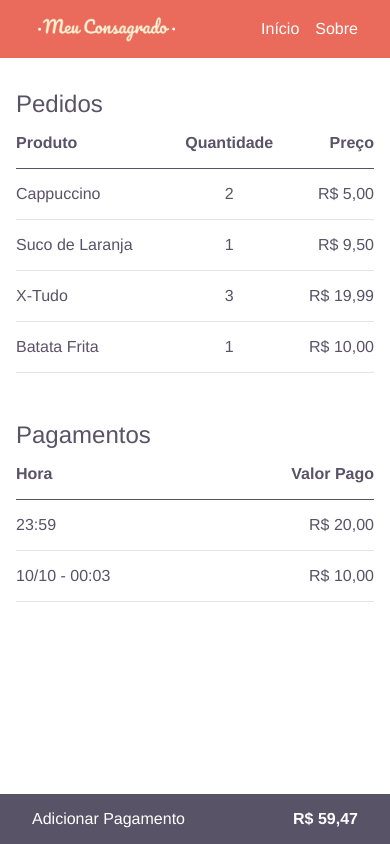
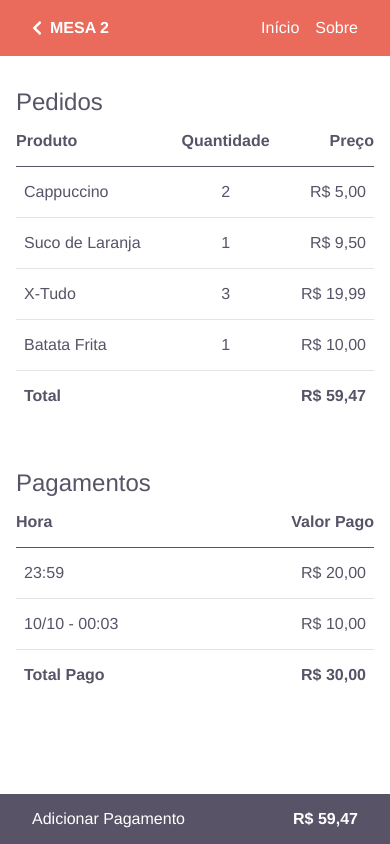
Before and after one commit to rochabianca/meu-consagrado, a Vue app: page /table/2 in a window 390 px wide. Built offline with nearby package versions, Linux system fonts and the light colour scheme.

Commit message:
removing consoles logs and adjusting some styling

```diff
--- a/src/App.vue
+++ b/src/App.vue
@@ -28,7 +28,6 @@ export default {
     };
     resources(window);
     window.addEventListener("resize", () => {
-      console.log("resized");
       resources(window);
     });
   }
--- a/src/assets/scss/global.scss
+++ b/src/assets/scss/global.scss
@@ -38,7 +38,7 @@
   }
   th,
   td {
-    padding: 16px 0px;
+    padding: 16px 8px;
     vertical-align: middle;
     border-bottom: 1px solid $gray;
   }
--- a/src/assets/scss/variables.scss
+++ b/src/assets/scss/variables.scss
@@ -1,7 +1,8 @@
 $red: #EA6B5B;
-$yellow-dark: #E5B85E;
+$dark-yellow: #E5B85E;
 $white: #ffffff;
 $dark-blue: #585367;
 $gray: #E4E4E5;
 $dark-gray: #9292a0;
 $purple: #876999;
+$green: #53BB9C;
--- a/src/components/Navbar.vue
+++ b/src/components/Navbar.vue
@@ -36,13 +36,12 @@ export default {
       isTablePage: false
     };
   },
+  created() {
+    this.isTablePage = this.$route.path.includes("/table/");
+  },
   watch: {
     $route(to) {
-      if (to.path.includes("/table/")) {
-        this.isTablePage = true;
-      } else {
-        this.isTablePage = false;
-      }
+      this.isTablePage = to.path.includes("/table/");
     }
   },
   computed: {
--- a/src/store/modules/table.js
+++ b/src/store/modules/table.js
@@ -92,6 +92,58 @@ export default {
           }
         ],
         payments: []
+      },
+      {
+        id: 6,
+        orders: [
+          {
+            product: "Cappuccino",
+            qtd: 2,
+            price: 5.0
+          },
+          {
+            product: "Suco de Laranja",
+            qtd: 1,
+            price: 9.5
+          },
+          {
+            product: "X-Tudo",
+            qtd: 3,
+            price: 19.99
+          },
+          {
+            product: "Batata Frita",
+            qtd: 1,
+            price: 10.0
+          }
+        ],
+        payments: []
+      },
+      {
+        id: 7,
+        orders: [
+          {
+            product: "Cappuccino",
+            qtd: 2,
+            price: 5.0
+          },
+          {
+            product: "Suco de Laranja",
+            qtd: 1,
+            price: 9.5
+          },
+          {
+            product: "X-Tudo",
+            qtd: 3,
+            price: 19.99
+          },
+          {
+            product: "Batata Frita",
+            qtd: 1,
+            price: 10.0
+          }
+        ],
+        payments: []
       }
     ]
   }),
--- a/src/views/Table.vue
+++ b/src/views/Table.vue
@@ -19,7 +19,7 @@
             <button
               @click="showPayBill = true"
               class="button button__secondary"
-              v-if="!isMobile"
+              v-if="!isMobile && total !== '0.00'"
             >
               Adicionar Pagamento
             </button>
@@ -40,11 +40,22 @@
               </tr>
             </tbody>
           </table>
-          <div v-if="!isMobile" class="restautant-table__total">
-            <span class="restautant-table__total__label">Total</span>
-            <span class="restautant-table__total__price">{{
-              total | price
-            }}</span>
+          <div
+            class="restautant-table__total"
+            :class="{ 'restautant-table__total--paid': total === '0.00' }"
+          >
+            <span
+              class="restautant-table__total__label--paid"
+              v-if="total === '0.00'"
+            >
+              A conta está paga!
+            </span>
+            <template v-else>
+              <span class="restautant-table__total__label">Total</span>
+              <span class="restautant-table__total__price">
+                {{ total | price }}
+              </span>
+            </template>
           </div>
         </div>
         <div
@@ -72,6 +83,15 @@
                 </tr>
               </tbody>
             </table>
+            <div
+              class="restautant-table__total"
+              :class="{ 'restautant-table__total--paid': total === '0.00' }"
+            >
+              <span class="restautant-table__total__label">Total Pago</span>
+              <span class="restautant-table__total__price">
+                {{ totalPaid | price }}
+              </span>
+            </div>
           </div>
         </div>
       </div>
@@ -79,12 +99,34 @@
     <div v-if="error">
       {{ error }}
     </div>
-    <div @click="showPayBill = true" class="restautant-table__total--mobile">
-      <span>Adicionar Pagamento</span>
-      <div class="restautant-table__total--mobile__price">
-        {{ total | price }}
-      </div>
+    <div
+      @click="showPayBill = true"
+      v-if="total !== '0.00'"
+      class="restautant-table__total--mobile"
+      :class="{ 'restautant-table__total--mobile--paid': total === '0.00' }"
+    >
+      <span
+        class="restautant-table__total__label--paid"
+        v-if="total === '0.00'"
+      >
+        A conta está paga!
+      </span>
+      <template v-else>
+        <span>Adicionar Pagamento</span>
+        <div class="restautant-table__total--mobile__price">
+          {{ total | price }}
+        </div>
+      </template>
     </div>
+    <div
+      v-else
+      class="restautant-table__total--mobile restautant-table__total--mobile--paid"
+    >
+      <span class="restautant-table__total__label--paid">
+        A conta está paga!
+      </span>
+    </div>
+
     <pay-bill
       @new-payment="addNewPayment"
       @close="showPayBill = false"
@@ -209,19 +251,29 @@ export default {
     }
   }
   .restautant-table__total {
-    @media (max-width: 768px) {
-      display: none;
-    }
-  }
-  .restautant-table__total {
     background: $dark-blue;
     color: $white;
     padding: 16px 8px;
     display: flex;
     align-items: center;
     justify-content: space-between;
+    transition: all ease 0.3s;
+    .restautant-table__total__label--paid {
+      font-weight: bold;
+    }
     .restautant-table__total__price {
       font-weight: bold;
+    }
+    &.restautant-table__total--paid {
+      background: $green;
+    }
+    @media (max-width: 768px) {
+      font-weight: bold;
+      background: none;
+      color: $dark-blue;
+      &.restautant-table__total--paid {
+        background: none;
+      }
     }
   }
   .restautant-table__total--mobile {
@@ -239,6 +291,9 @@ export default {
     cursor: pointer;
     background: $dark-blue;
     color: $white;
+    &.restautant-table__total--mobile--paid {
+      background: $green;
+    }
     .restautant-table__total--mobile__price {
       font-weight: bold;
     }
```
